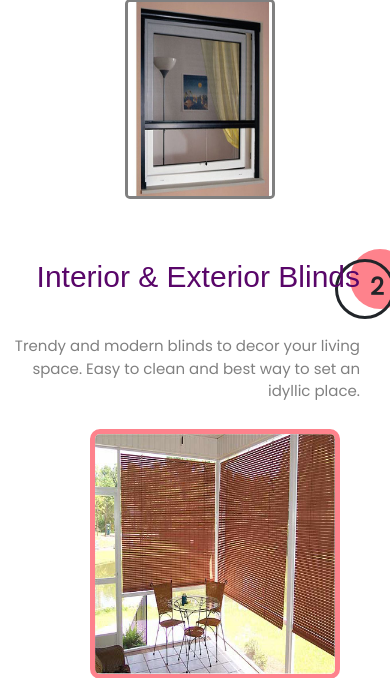
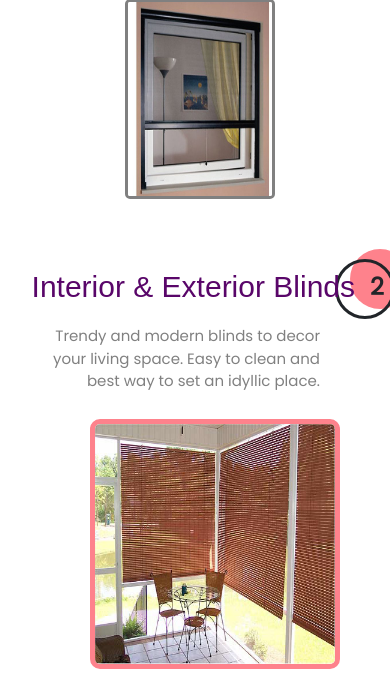
Before and after one commit to skvinay/AstralFab, a Django app: page / in a window 390 px wide. Shown: the part 2622-3300 px from the top of the page. Run offline with Django 3.2, Linux system fonts and the light colour scheme; some libraries are stand-ins or nearby versions; some web fonts are replaced.

Commit message:
insta link and adjustments in media query

```diff
--- a/astral/astralfab/templates/landing.html
+++ b/astral/astralfab/templates/landing.html
@@ -194,7 +194,7 @@
     color: rgb(89, 6, 105);
     margin-top: -80px;
     text-align: right;
-    padding-right: 150px;
+    padding-right: 170px;
   }
 
   #num {
@@ -235,7 +235,7 @@
     font-size: 20px;
     color: grey;
     width: 700px;
-    padding-left: 200px;
+    padding-left: 150px;
     padding-top: 20px;
   }
 
@@ -602,8 +602,8 @@
       font-size: 30px;
       font-family: Arial;
       color: rgb(89, 6, 105);
-      padding-right: 30px;
-      padding-top: 20px;
+      padding-right: 35px;
+      padding-top: 30px;
     }
 
     #num {
@@ -752,9 +752,9 @@
     #sub_content_right_1 {
       font-size: 15px;
       color: grey;
-      width: 350px;
-      margin-left: 10px;
-      margin-top: 40px;
+      width: 300px;
+      margin-left:20px;
+      margin-top: 20px;
 
 
     }
@@ -1132,7 +1132,7 @@
           style="font-weight: bold;" class="fab fa-whatsapp"></i></a></p>
     <p id="mail"><a style="color:black;text-decoration: none;" href="mailto:Astralfs2015@gmail.com" target="_blank"><i
           class="fas fa-envelope"></i></a></p>
-    <p id="insta"><a style="color:black;text-decoration: none;" href="mailto:Astralfs2015@gmail.com" target="_blank">
+    <p id="insta"><a style="color:black;text-decoration: none;" href="https://www.instagram.com/astral_fab_sol/" target="_blank">
         <i class="fab fa-instagram"></i></a></p>
     <p id="fb"><a style="color:black;text-decoration: none;"
         href="https://www.facebook.com/profile.php?id=100075344201795" target="_blank">
```
